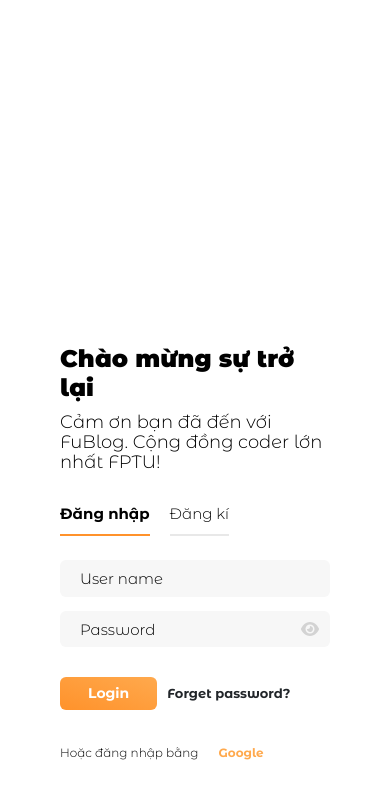
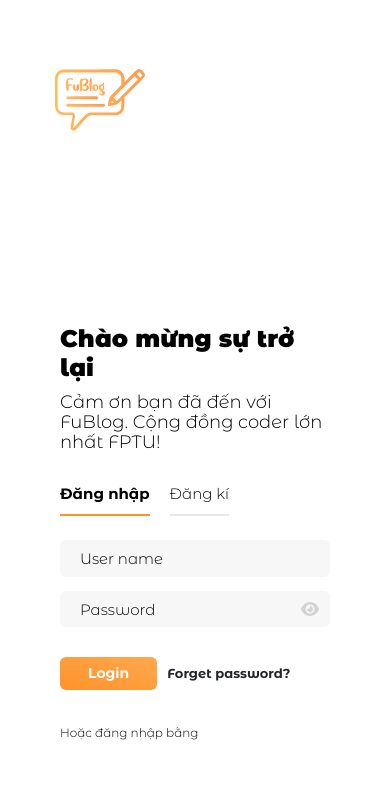
Before and after one commit to ledainghia/FBlogUI, a React (Vite) app: page / in a window 390 px wide. Shown: the top 798 px of the page. Built offline with nearby package versions, Linux system fonts and the light colour scheme.

Commit message:
Update fix

```diff
--- a/index.html
+++ b/index.html
@@ -5,7 +5,7 @@
   <meta charset="UTF-8" />
   <link rel="icon" type="image/svg+xml" href="/vite.svg" />
   <meta name="viewport" content="width=device-width, initial-scale=1.0" />
-
+  <script src="https://accounts.google.com/gsi/client"></script>
   <title>Fublog</title>
 </head>
 
--- a/package.json
+++ b/package.json
@@ -14,11 +14,17 @@
     "@fortawesome/fontawesome-svg-core": "^6.4.2",
     "@fortawesome/free-solid-svg-icons": "^6.4.2",
     "@fortawesome/react-fontawesome": "^0.2.0",
+    "@react-oauth/google": "^0.11.1",
     "axios": "^1.5.0",
     "bootstrap": "^5.3.2",
+    "jsonwebtoken": "^9.0.2",
+    "jwt-decode": "^3.1.2",
     "react": "^18.2.0",
     "react-bootstrap": "^2.8.0",
     "react-dom": "^18.2.0",
+    "react-google-login": "^5.2.2",
+    "react-jwt": "^1.2.0",
+    "react-router-dom": "^6.16.0",
     "react-spinners": "^0.13.8",
     "react-toastify": "^9.1.3",
     "zustand": "^4.4.1"
--- a/public/assets/css/iofrm-style.css
+++ b/public/assets/css/iofrm-style.css
@@ -24,7 +24,7 @@ html, body, #root {
     height: 100%;
     margin: 0;
     padding: 0;
-    overflow: hidden;
+    /* overflow: hidden; */
     font-family: 'Montserrat Alternates', sans-serif;
     font-weight: 400;
     -webkit-font-smoothing: antialiased;
@@ -270,6 +270,7 @@ html, #root {
 .form-holder {
     margin-left: 550px;
     width: 100%;
+    padding-bottom: 3px;
 }
 
 .form-holder .form-content {
--- a/src/assets/css/iofrm-style.css
+++ b/src/assets/css/iofrm-style.css
@@ -24,7 +24,7 @@ html, body, #root {
     height: 100%;
     margin: 0;
     padding: 0;
-    overflow: hidden;
+    /* overflow: hidden; */
     font-family: 'Montserrat Alternates', sans-serif;
     font-weight: 400;
     -webkit-font-smoothing: antialiased;
@@ -79,7 +79,7 @@ html, #root {
 }
 
 .website-logo .logo img.logo-size {
-    opacity: 1 !important;
+    opacity: 0 !important;
 }
 
 .website-logo-inside {
@@ -1550,6 +1550,10 @@ input.sm-content {
     margin-left: 0;
 }
 
+.form-body.without-side .website-logo-inside .logo {
+    background-image: url("../images/logo-color.svg");
+  }
+
 .form-body.without-side .form-content .form-items .page-links {
     margin-bottom: 0;
 }
--- a/src/assets/css/iofrm-theme7.css
+++ b/src/assets/css/iofrm-theme7.css
@@ -38,6 +38,10 @@
   width: 100px;
 }
 
+.website-logo .logo {
+  background-image: url("../images/logo-light.svg");
+}
+
 
 
 .website-logo .logo img {
@@ -48,6 +52,9 @@
   width: 100px;
 }
 
+.website-logo-inside .logo {
+  background-image: url("../images/logo-light.svg");
+}
 
 
 .website-logo-inside .logo img {
@@ -560,6 +567,13 @@
   .form-holder {
     margin-left: 0;
   }
+  .website-logo .logo {
+    background-image: url("../images/logo-color.svg");
+}
+
+.form-body.without-side .website-logo .logo {
+    background-image: url("../images/logo-light.svg");
+}
 
   .website-logo {
     top: 50px;
--- a/src/components/Login.tsx
+++ b/src/components/Login.tsx
@@ -5,6 +5,13 @@ import axios from 'axios';
 import { ToastContainer, toast } from 'react-toastify';
 import 'react-toastify/dist/ReactToastify.css';
 import { useForgetStore } from '../store/store';
+import { GoogleLogin, GoogleOAuthProvider } from '@react-oauth/google';
+import jwt from 'jwt-decode'
+
+interface userGoogle {
+    name: string,
+    mail: string,
+}
 
 export default function Login() {
     const [passwordVisible, setPasswordVisible] = useState(false);
@@ -14,6 +21,8 @@ export default function Login() {
     const handleForget = () => {
         setForget(true); // Đặt isForgotten thành true
     };
+
+
 
     const handleSubmitLogin = async (e: React.FormEvent<HTMLFormElement>) => {
         e.preventDefault();
@@ -107,9 +116,51 @@ export default function Login() {
             </form>
             <div className="other-links">
                 <span>Hoặc đăng nhập bằng</span>
-                <a href="#" style={{ color: "#ffa94d" }}>
+                {/* <a href="#" style={{ color: "#ffa94d" }}>
                     Google
-                </a>
+                </a> */}
+
+                <GoogleOAuthProvider clientId="673525613876-8si0uta7f5u7iq1po5rsj4lsur972vtj.apps.googleusercontent.com"><GoogleLogin
+                    onSuccess={async credentialResponse => {
+                        console.log(credentialResponse);
+                        const idToken = credentialResponse?.credential;
+                        if (idToken) {
+                            try {
+                                console.log(idToken);
+                                const user: userGoogle = jwt(idToken); // decode your token here
+                                console.log('Decoded Token: ', typeof (user));
+                                const name = user.name;
+                                toast.success(`Login success! Hi ${name}`, {
+                                    position: "top-right",
+                                    autoClose: 5000,
+                                    hideProgressBar: false,
+                                    closeOnClick: true,
+                                    pauseOnHover: true,
+                                    draggable: true,
+                                    progress: undefined,
+                                    theme: "light",
+                                });
+
+                            } catch (error) {
+                                console.error('Error decoding token:', error);
+                            }
+                        }
+                    }}
+                    onError={() => {
+                        console.log('Login Failed');
+                        toast.error('Login Failed', {
+                            position: "top-right",
+                            autoClose: 5000,
+                            hideProgressBar: false,
+                            closeOnClick: true,
+                            pauseOnHover: true,
+                            draggable: true,
+                            progress: undefined,
+                            theme: "light",
+                        });
+
+                    }}
+                /></GoogleOAuthProvider>
             </div>
         </>
     );
```
Also changed, not shown: src/assets/images/logo-light.svg, 1 other file (tests, documents, lock files or other folders).
